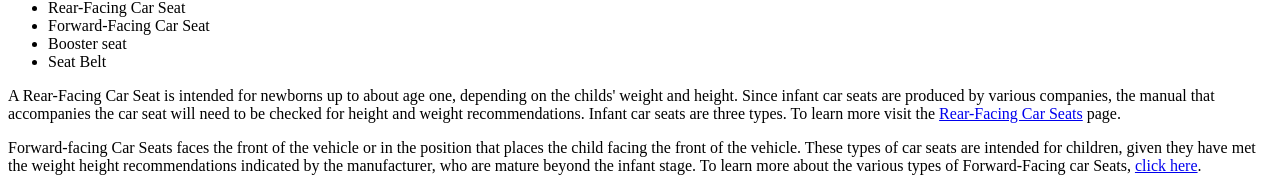
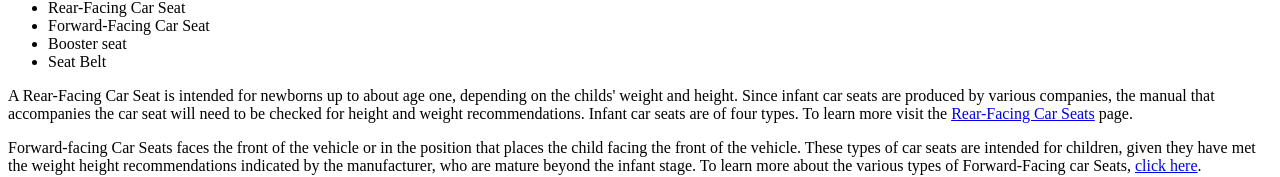
Before and after one commit to bviengineer/cca-Intro2WebGitPractice, a plain HTML site: page index.html in a window 1280 px wide. Shown: the part 149-326 px from the top of the page. Drawn offline with Linux system fonts and the light colour scheme.

Commit message:
updated number of types of car seats

```diff
--- a/index.html
+++ b/index.html
@@ -14,7 +14,7 @@
             <li>Booster seat</li>
             <li>Seat Belt</li>
         </ul>
-        <p>A <span>Rear-Facing Car Seat</span> is intended for newborns up to about age one, depending on the childs' weight and height. Since infant car seats are produced by various companies, the manual that accompanies the car seat will need to be checked for height and weight recommendations. Infant car seats are three types. To learn more visit the <a href="rearfcs.html">Rear-Facing Car Seats</a> page.</p>
+        <p>A <span>Rear-Facing Car Seat</span> is intended for newborns up to about age one, depending on the childs' weight and height. Since infant car seats are produced by various companies, the manual that accompanies the car seat will need to be checked for height and weight recommendations. Infant car seats are of four types. To learn more visit the <a href="rearfcs.html">Rear-Facing Car Seats</a> page.</p>
 
         <p><span>Forward-facing Car Seats</seat> faces the front of the vehicle or in the position that places the child facing the front of the vehicle.  These types of car seats are intended for children, given they have met the weight height recommendations indicated by the manufacturer, who are mature beyond the infant stage.  To learn more about the various types of Forward-Facing car Seats, <a href="forwardfcs.html">click here</a>.</p>
 
```
